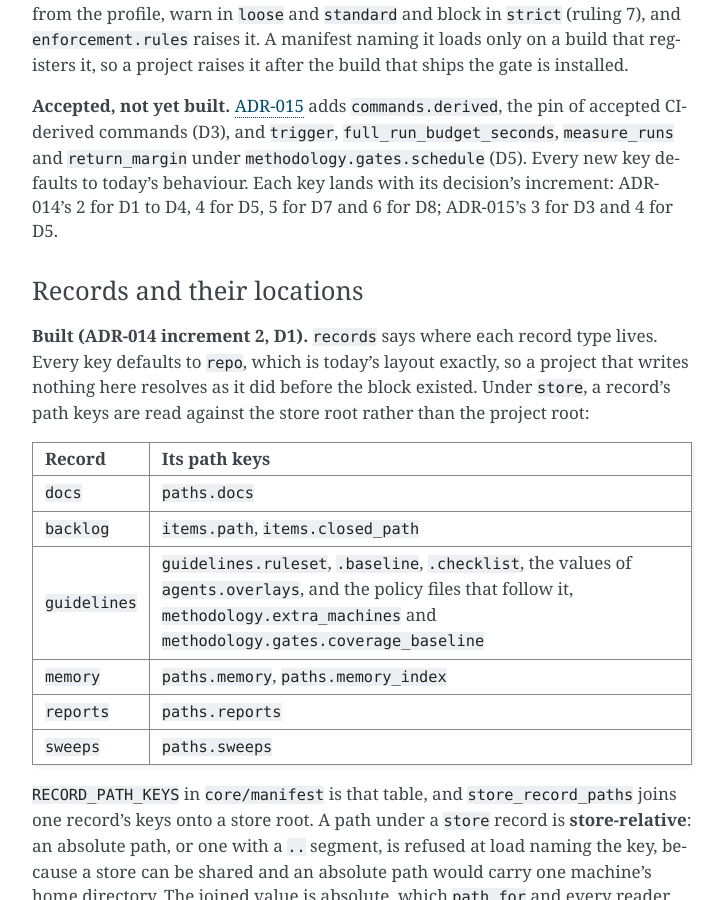
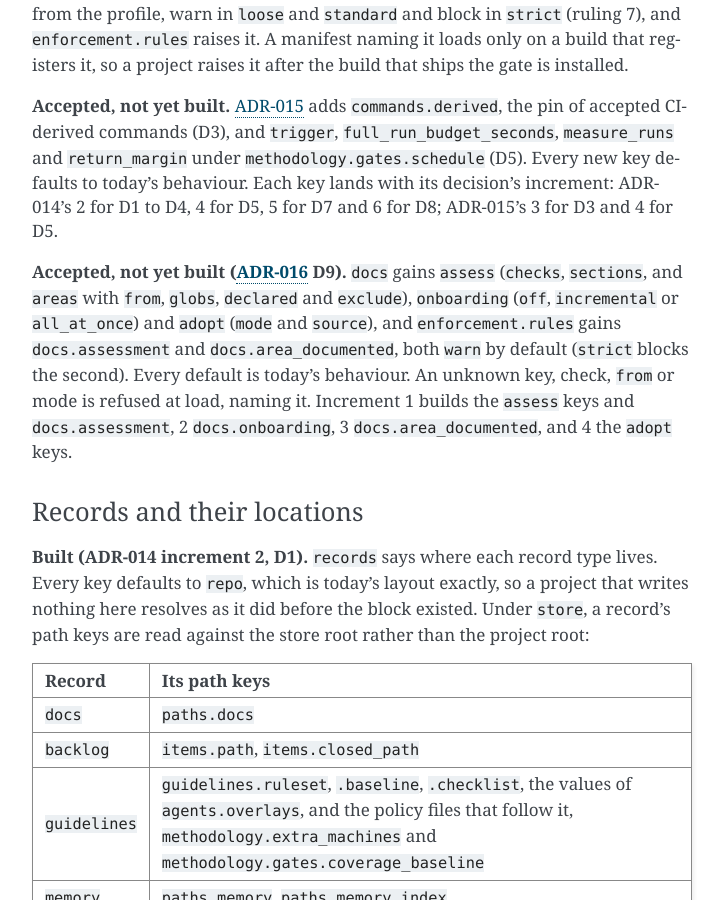
Before and after one commit to Mindchallenges/Invariant, a Sphinx documentation site: the page built from docs/architecture/manifest.md, in a window 1280 px wide and 900 px high, scrolled down 5155 px. Shown: the whole window, without its empty margins (388-1112 px from the left). Built offline with Sphinx 7.4.7, drawn with Linux system fonts in a browser that asks for light colours; some of the changed text lies outside the part shown.

Commit message:
ADR-016 accepted - architecture docs note its unbuilt decisions
The user accepted ADR-016 on 2026-11-07 (IDEA_043). cli.md, manifest.md
and state_model.md gain "Accepted, not yet built" paragraphs naming each
decision and the increment that builds it; no as-built text changes.

Co-Authored-By: Claude Opus 5.5 <noreply@anthropic.com>

```diff
--- a/docs/architecture/manifest.md
+++ b/docs/architecture/manifest.md
@@ -261,6 +261,16 @@ under `methodology.gates.schedule` (D5). Every new key defaults to today's
 behaviour. Each key lands with its decision's increment: ADR-014's 2 for D1
 to D4, 4 for D5, 5 for D7 and 6 for D8; ADR-015's 3 for D3 and 4 for D5.
 
+**Accepted, not yet built ([ADR-016](../adr/ADR-016-the-architecture-docs-are-assessed-and-init-offers-to-reuse-relocate-or-write-them.md) D9).** `docs` gains `assess`
+(`checks`, `sections`, and `areas` with `from`, `globs`, `declared` and
+`exclude`), `onboarding` (`off`, `incremental` or `all_at_once`) and `adopt`
+(`mode` and `source`), and `enforcement.rules` gains `docs.assessment` and
+`docs.area_documented`, both `warn` by default (`strict` blocks the second).
+Every default is today's behaviour. An unknown key, check, `from` or mode is
+refused at load, naming it. Increment 1 builds the `assess` keys and
+`docs.assessment`, 2 `docs.onboarding`, 3 `docs.area_documented`, and 4 the
+`adopt` keys.
+
 ### Records and their locations
 
 **Built (ADR-014 increment 2, D1).** `records` says where each record type
@@ -312,6 +322,15 @@ does no store lookup (D2: "exactly as today"), so a `store` record in its
 `store.docs_lock` (D5), `sync` (D7) and `privacy.store.scan` (D8), each with
 its increment. Until then a `store` key other than `repos` is refused at load,
 naming it.
+
+**Accepted, not yet built ([ADR-016](../adr/ADR-016-the-architecture-docs-are-assessed-and-init-offers-to-reuse-relocate-or-write-them.md) D4, D7).** `init`'s relocate offer
+writes another repo `paths.docs`, or `records.docs: store` with a
+store-relative `paths.docs` (increment 2). `docs adopt --mode in_place`
+points `paths.docs` (and `records.docs`) at a source under the repo root or
+the project's store root, because a path key cannot be absolute; `--mode
+copy` copies into the resolved docs location, repo or store (increment 4).
+Docs invariant creates go wherever `paths.docs` / `records.docs` resolves;
+there is no separate setting.
 
 ### Agents: the library, the project's own, and overlays
 
@@ -1555,6 +1574,13 @@ a different standard than the rest because of it: a rule id either resolves or
 is refused by name. See "An override either takes effect or says it did not"
 above.
 
+**Accepted, not yet built ([ADR-016](../adr/ADR-016-the-architecture-docs-are-assessed-and-init-offers-to-reuse-relocate-or-write-them.md) D9).** Every new `docs.assess`,
+`docs.onboarding` and `docs.adopt` key resolves through layer 5's levels,
+user `defaults:` (5a), the store (5b) and an in-repo project's manifest
+(5c), with its provenance label in `config show`. The pointer keeps refusing
+them, and `docs.adopt.source` is refused at the user level (ruling 11). Each
+key lands with its increment (see "Full schema").
+
 ### The user level (ADR-014 D3, 5a)
 
 **Built (increment 2).** `~/.invariant/config.yaml`, in the directory
```
Also changed, not shown: docs/adr/ADR-016-the-architecture-docs-are-assessed-and-init-offers-to-reuse-relocate-or-write-them.md (+2 -2 lines), docs/architecture/cli.md (+29 -0 lines), docs/architecture/state_model.md (+14 -0 lines).
